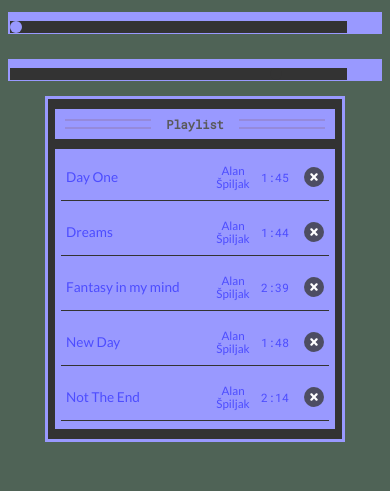
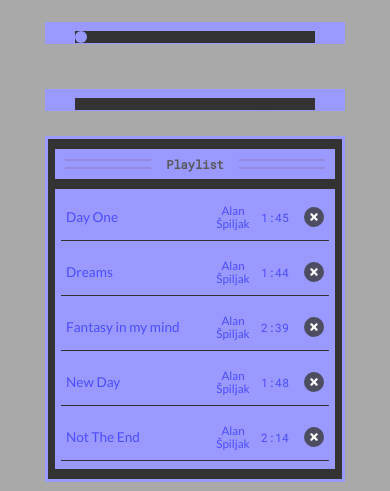
Before and after one commit to Salah-Uddin-Mondal/music-player, a plain HTML site: page index.html in a window 390 px wide. Shown: the part 353-844 px from the top of the page. Drawn offline with Linux system fonts and the light colour scheme.

Commit message:
Update styles.css

```diff
--- a/styles.css
+++ b/styles.css
@@ -2,7 +2,7 @@
   /* colors */
   --primary-color: #4d4dff;
   --secondary-color: #595959;
-  --app-background-color: #4f6356;
+  --app-background-color: #a9a9a9;
   --background-color: #333333;
   --foreground-color: #9999ff;
   --highlight-color: #958adb;
@@ -368,33 +368,20 @@ button:focus,
   }
 
   .slider-box {
-    width: 100%;
-    margin: 10px auto;
+    width: 80%;
+    margin: 20px auto;
     display: flex;
-    justify-content: space-between;
+    justify-content: center;
     background-color: var(--foreground-color);
-    fill: var(--background-color);
 }
 
-.seeker {
-  width: 90%;
+  .seeker,
+.volume {
+    width: 80%;
     height: 10px;
     appearance: none;
     display: flex;
-    justify-content: space-between;
-    background-color: var(--foreground-color);
-    border: none;
-    outline: none;
-    margin-top: 10px;
-}
-
-
-.volume {
-    width: 90%;
-    height: 10px;
-    appearance: none;
-    display: flex;
-    justify-content: space-between;
+    justify-content: center;
     background-color: var(--foreground-color);
     border: none;
     outline: none;
```
